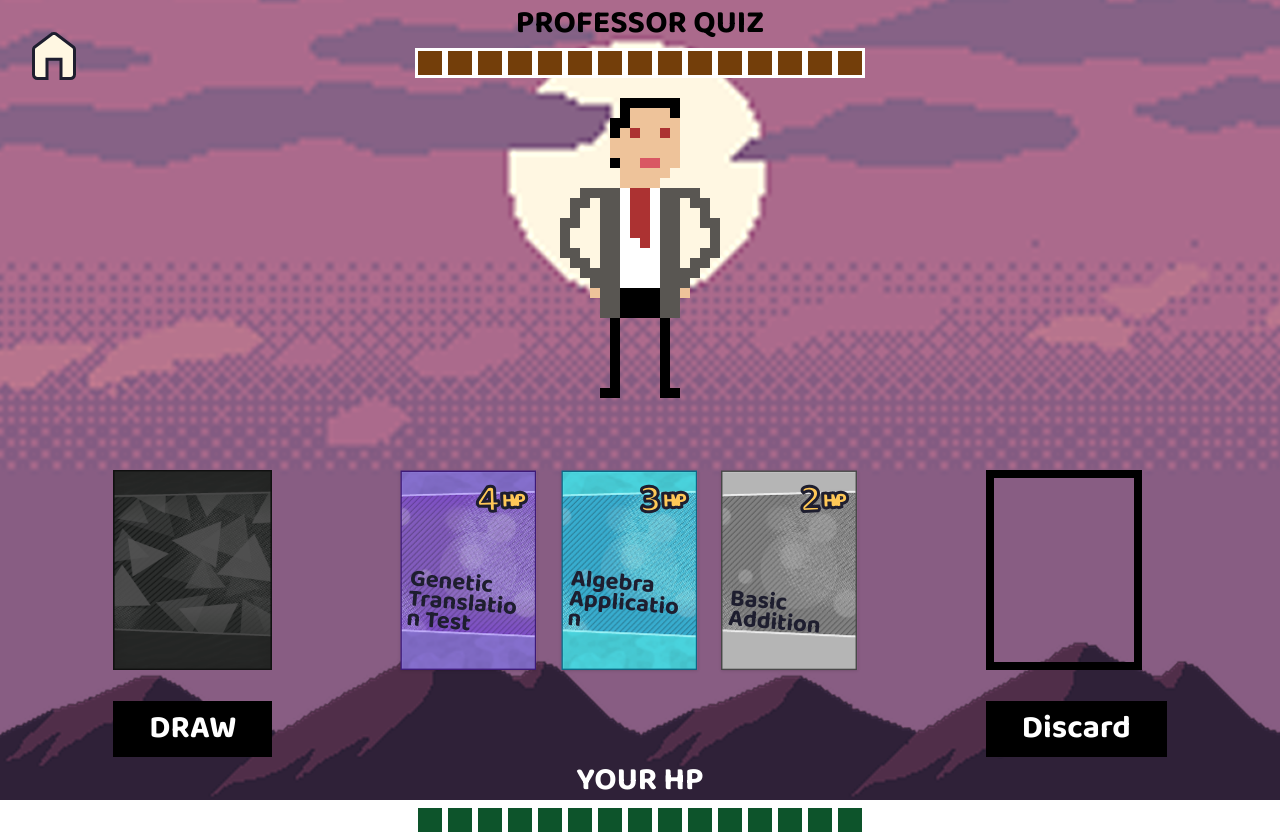
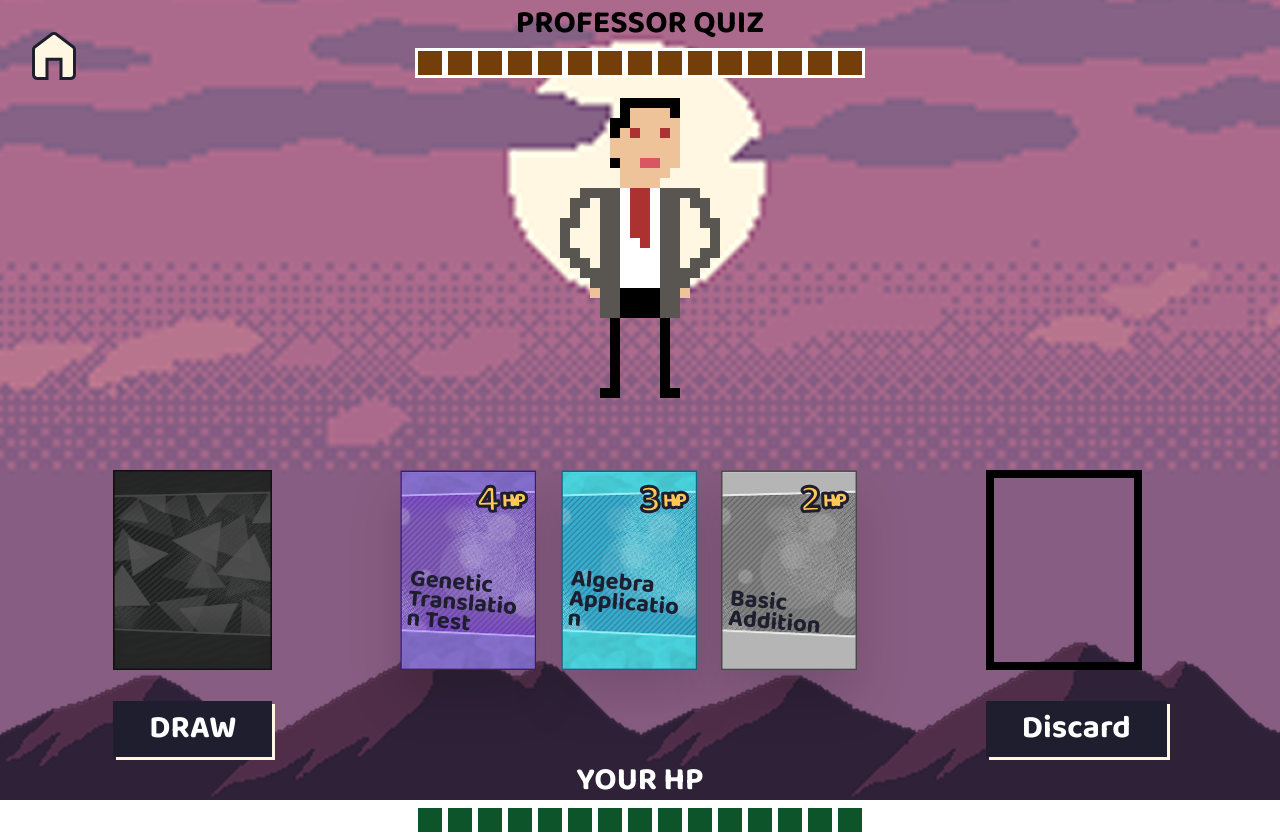
Before and after one commit to YuChan707/balatro, a React (Vite) app in the folder frontend/: page / in a window 1280 px wide. Both pictures are taken after a click on the button "Play Demo". Built offline with nearby package versions, Linux system fonts and the light colour scheme.

Commit message:
add: styles

```diff
--- a/frontend/src/App.css
+++ b/frontend/src/App.css
@@ -36,7 +36,7 @@
   line-height: 32px;
   color: white !important;
   font-weight: bold;
-  background-color: black;
+  background-color: #1e1e2f;
   font-family: "Baloo 2", sans-serif;
   font-size: 32px;
   padding: 12px 36px;
--- a/frontend/src/components/Card.jsx
+++ b/frontend/src/components/Card.jsx
@@ -25,7 +25,7 @@ function Card({ side = "front", cardDetail, onTap, isRetry = false }) {
 
   return (
     <div
-      className="bg-no-repeat bg-center bg-contain flex flex-col justify-between px-2 cursor-pointer hover:opacity-85 hover:rotate-3 shadow pop-in"
+      className="bg-no-repeat bg-center bg-contain flex flex-col justify-between px-2 cursor-pointer hover:opacity-85 hover:rotate-3 drop-shadow-2xl pop-in"
       onClick={() => onTap()}
       style={{
         backgroundImage: `url(${background})`,
--- a/frontend/src/components/button.jsx
+++ b/frontend/src/components/button.jsx
@@ -2,7 +2,7 @@ import React from "react";
 export default function Button({ text, onClick, type = "button" }) {
   return (
     <button
-      className="Button cursor-pointer hover:opacity-80"
+      className="Button cursor-pointer hover:translate-x-[3px] hover:translate-y-[3px] transition-transform duration-200 shadow-[3px_3px_0_#FFF7E2] hover:shadow-none"
       onClick={onClick}
       type={type}
     >
--- a/frontend/src/components/menu.jsx
+++ b/frontend/src/components/menu.jsx
@@ -57,7 +57,7 @@ export default function Menu({ setInGame, setCards }) {
 
       <form onSubmit={handleSubmit} className="nameIn">
         <input
-          className="text-white bg-[#523D57] text-[20px] px-4 py-2"
+          className="text-white bg-[#523D57] text-[20px] px-4 py-2 me-8"
           placeholder="Subject Name"
           type="file"
           onChange={handleFileChange}
```
